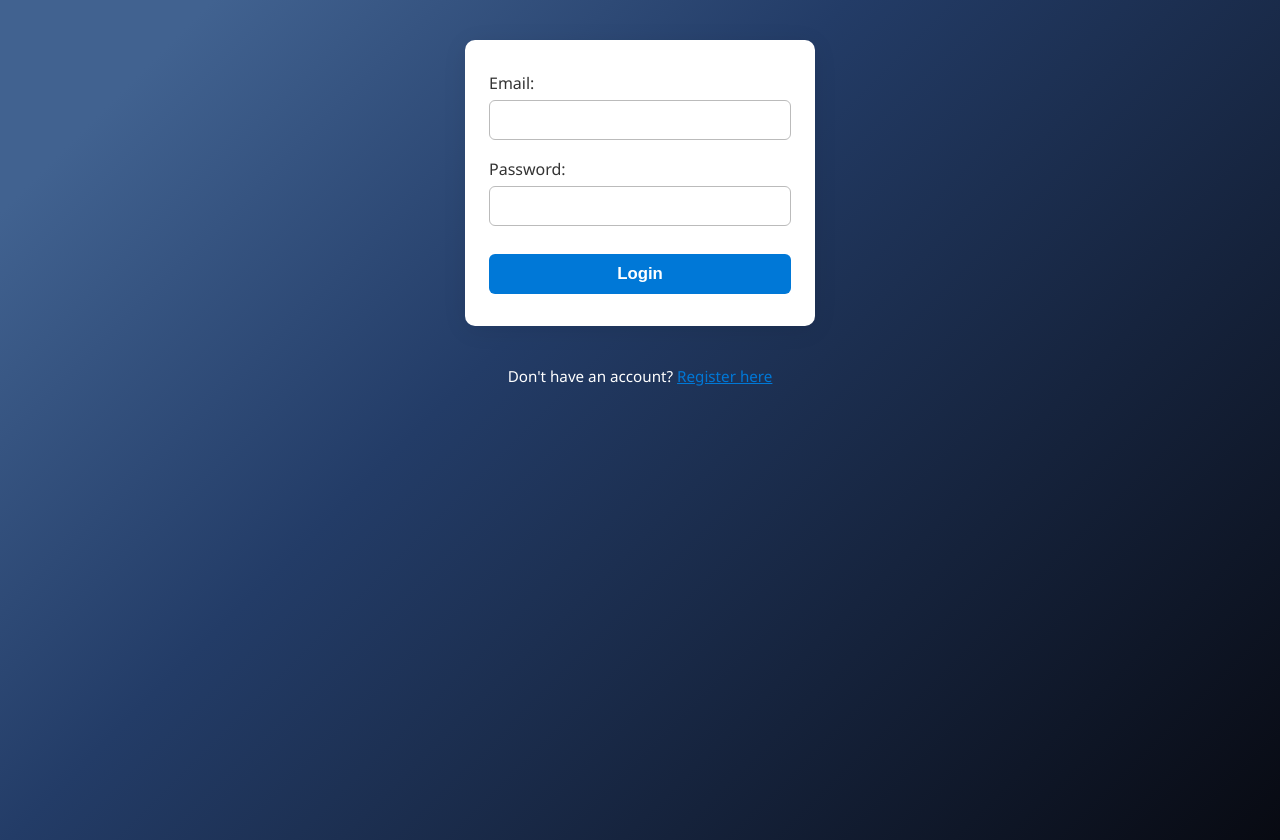
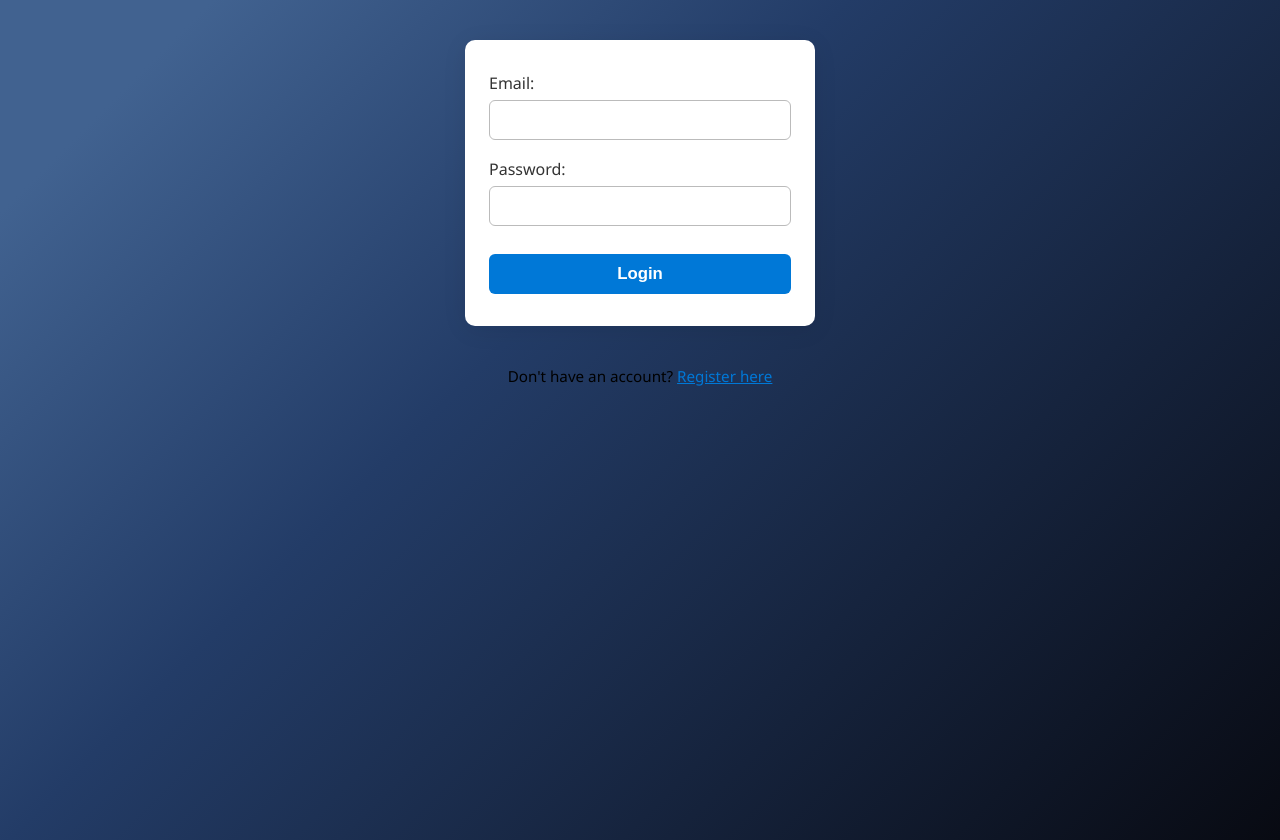
Before and after one commit to Disu2004/MyStocks, a React (Vite) app in the folder Client/: page / in a window 1280 px wide. Built offline with nearby package versions, Linux system fonts and the light colour scheme.

Commit message:
Login/register

```diff
--- a/Client/src/Components/CSS/Form.css
+++ b/Client/src/Components/CSS/Form.css
@@ -72,6 +72,3 @@ button[type="submit"]:hover {
 .register-link:hover {
     color: #005fa3;
 }
-p{
-    color:white;
-}
--- a/Client/src/Components/Login.jsx
+++ b/Client/src/Components/Login.jsx
@@ -41,7 +41,7 @@ const Login = () => {
             </form>
 
             <div className="register-prompt">
-                <p>
+                <p style={{color:"black"}}>
                     Don't have an account?{' '}
                     <span className="register-link" onClick={() => navigate('/register')}>
                         Register here
```
